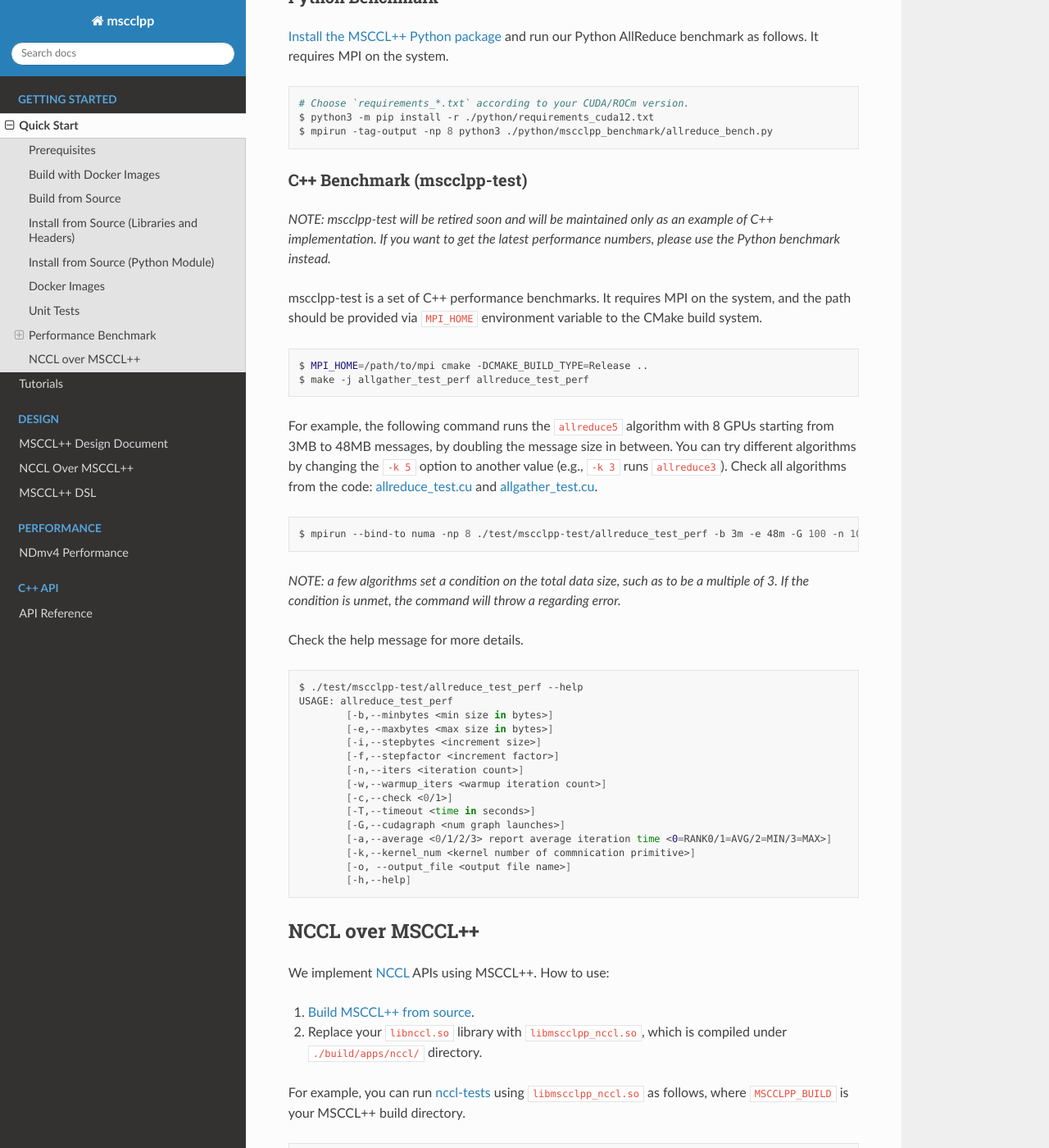
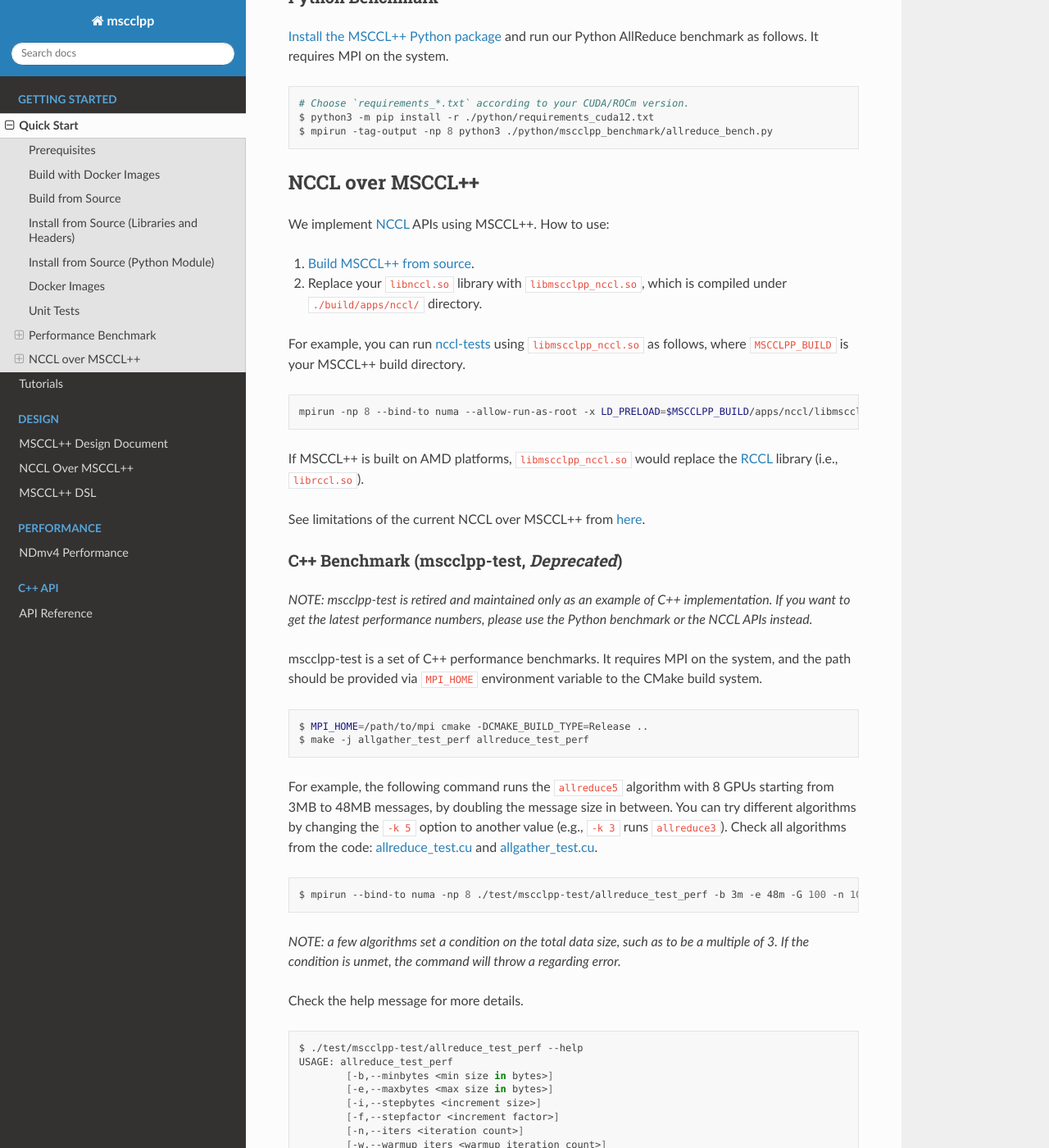
Before and after one commit to microsoft/mscclpp, a Sphinx documentation site: the page built from docs/getting-started/quickstart.md, in a window 1280 px wide and 1400 px high, scrolled down 3131 px. Shown: the whole window at 82% size. Built offline with Sphinx 7.4.7 and the Read the Docs theme 3.1.0, drawn with Linux system fonts in a browser that asks for light colours; some of the changed text lies outside the part shown.

Commit message:
Mark mscclpp-test as deprecated in the doc

````diff
--- a/docs/getting-started/quickstart.md
+++ b/docs/getting-started/quickstart.md
@@ -136,9 +136,26 @@
 $ mpirun -tag-output -np 8 python3 ./python/mscclpp_benchmark/allreduce_bench.py
 ```
 
-### C++ Benchmark (mscclpp-test)
+## NCCL over MSCCL++
 
-*NOTE: mscclpp-test will be retired soon and will be maintained only as an example of C++ implementation. If you want to get the latest performance numbers, please use the Python benchmark instead.*
+We implement [NCCL](https://docs.nvidia.com/deeplearning/nccl/user-guide/docs/api.html) APIs using MSCCL++. How to use:
+
+1. [Build MSCCL++ from source](#build-from-source).
+2. Replace your `libnccl.so` library with `libmscclpp_nccl.so`, which is compiled under `./build/apps/nccl/` directory.
+
+For example, you can run [nccl-tests](https://github.com/NVIDIA/nccl-tests) using `libmscclpp_nccl.so` as follows, where `MSCCLPP_BUILD` is your MSCCL++ build directory.
+
+```bash
+mpirun -np 8 --bind-to numa --allow-run-as-root -x LD_PRELOAD=$MSCCLPP_BUILD/apps/nccl/libmscclpp_nccl.so ./build/all_reduce_perf -b 1K -e 256M -f 2 -d half -G 20 -w 10 -n 50
+```
+
+If MSCCL++ is built on AMD platforms, `libmscclpp_nccl.so` would replace the [RCCL](https://github.com/ROCm/rccl) library (i.e., `librccl.so`).
+
+See limitations of the current NCCL over MSCCL++ from [here](../design/nccl-over-mscclpp.md#limitations).
+
+### C++ Benchmark (mscclpp-test, *Deprecated*)
+
+*NOTE: mscclpp-test is retired and maintained only as an example of C++ implementation. If you want to get the latest performance numbers, please use the Python benchmark or the NCCL APIs instead.*
 
 mscclpp-test is a set of C++ performance benchmarks. It requires MPI on the system, and the path should be provided via `MPI_HOME` environment variable to the CMake build system.
 
@@ -174,20 +191,3 @@
         [-o, --output_file <output file name>]
         [-h,--help]
 ```
-
-## NCCL over MSCCL++
-
-We implement [NCCL](https://docs.nvidia.com/deeplearning/nccl/user-guide/docs/api.html) APIs using MSCCL++. How to use:
-
-1. [Build MSCCL++ from source](#build-from-source).
-2. Replace your `libnccl.so` library with `libmscclpp_nccl.so`, which is compiled under `./build/apps/nccl/` directory.
-
-For example, you can run [nccl-tests](https://github.com/NVIDIA/nccl-tests) using `libmscclpp_nccl.so` as follows, where `MSCCLPP_BUILD` is your MSCCL++ build directory.
-
-```bash
-mpirun -np 8 --bind-to numa --allow-run-as-root -x LD_PRELOAD=$MSCCLPP_BUILD/apps/nccl/libmscclpp_nccl.so ./build/all_reduce_perf -b 1K -e 256M -f 2 -d half -G 20 -w 10 -n 50
-```
-
-If MSCCL++ is built on AMD platforms, `libmscclpp_nccl.so` would replace the [RCCL](https://github.com/ROCm/rccl) library (i.e., `librccl.so`).
-
-See limitations of the current NCCL over MSCCL++ from [here](../design/nccl-over-mscclpp.md#limitations).
````
